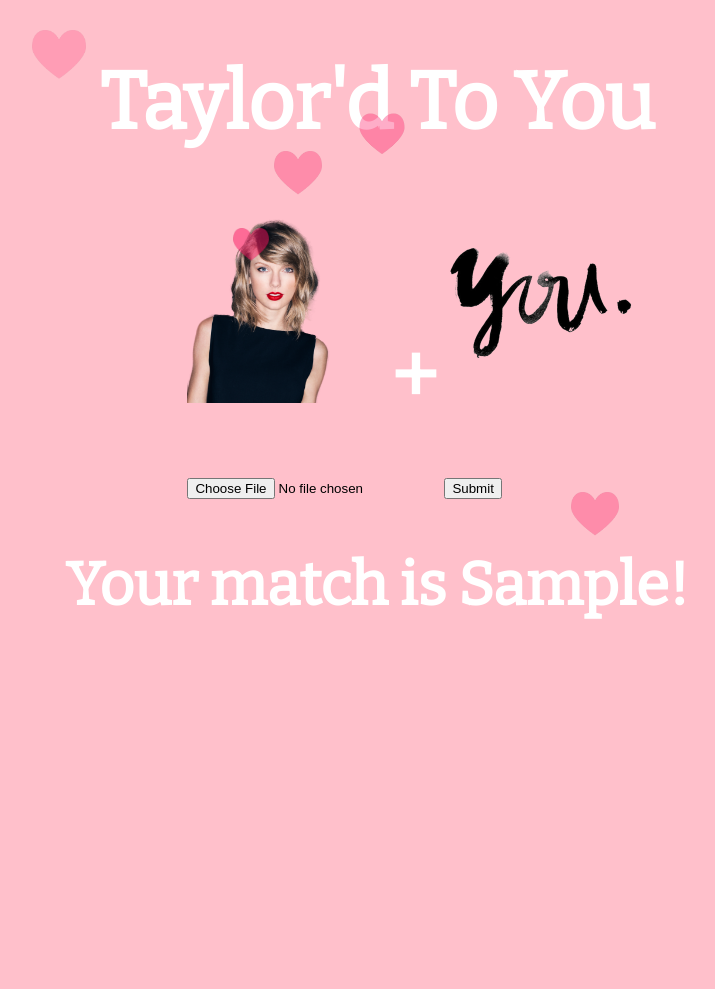
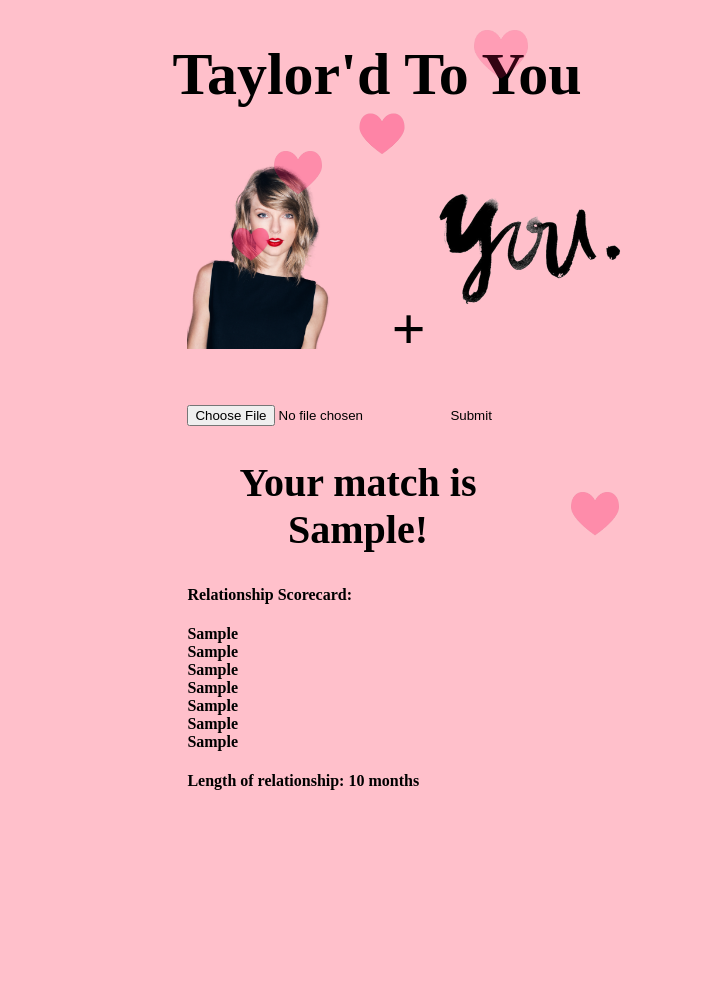
Before and after one commit to Rachel-S-Platt/TaylorSwift, a Flask app: template templates/index.html in a window 1280 px wide. Shown: the top 989 px of the page, without its empty margins (263-978 px from the left). After the commit the page ends 790 px from the top, so only its background shows below. Run offline with Flask 2, Linux system fonts and the light colour scheme; the template is opened without the code that fills it: most values are stand-ins (such as "Sample title", 1, 10 or a date in 2020); parts of the project's set-up code (start-up, migrations or seed data) failed here and were passed over.

Commit message:
no message

```diff
--- a/app.py
+++ b/app.py
@@ -84,17 +84,28 @@
 saver.restore(sess, SESS_PATH)
 
 def run_the_code(pass_x):
+
+
+
     array = sess.run(y_conv, feed_dict={x: pass_x, keep_prob: 1.0})
     array = array[0]
-    results = sorted(zip(array, BF_DIRECTORIES), reverse=True)[:3]
     mean = np.sum(np.absolute(array))
     max_val = np.max(array)
+    min_val = np.min(array)
+    if min_val < 0:
+        min_val = - min_val
+    print(array)
+    array = array + min_val
+    print(array)
+    array = array / np.sum(array)
+    print(array)
+    results = sorted(zip(array, BF_DIRECTORIES), reverse=True)[:8]
     # print(max_val)
-    print(results[0][1] + ": " + str(results[0][0] / mean))
-    print(results[1][1] + ": " + str(results[1][0] / mean))
-    print(results[2][1] + ": " + str(results[2][0] / mean))
 
-    return results
+#    print(results[1][1] + ": " + str(results[1][0]))
+#    print(results[2][1] + ": " + str(results[2][0]))
+
+    return (results)
 
 
 
@@ -110,6 +121,17 @@
     "John Mayer": 1,
     "Taylor Lautner": 5,
     "TomHiddleston": 4
+}
+
+length_map = {
+    "Calvinharris": 15,
+    "Conor Kennedy": 3,
+    "HarryStyles": 1,
+    "Jake Gyllenhaal": 2,
+    "Joe Jonas": 2,
+    "John Mayer": 2,
+    "Taylor Lautner": 4,
+    "TomHiddleston": 3
 }
 
 music_dir = './static/music'
@@ -128,7 +150,18 @@
     print(os.listdir(music_dir))
     song_to_play = -1
     music_files = [f for f in os.listdir(music_dir) if f.endswith('mp3')]
+    r1=""
+    r2=""
+    r3=""
+    r4=""
+    r5=""
+    r6=""
+    r7=""
+
+
+
     boyfriend_result = ""
+    length_of_rel=""
     print(music_files)
     if request.method == 'POST' and 'photo' in request.files:
         filename = photos.save(request.files['photo'])
@@ -142,11 +175,33 @@
         results = run_the_code(pass_x)
 
         boyfriend_result = results[0][1]
+        #print ("HELLOOOOOO"+ str(boyfriend_result))
+        #print(results[1][1] + ": " + str(results[1][0]))
+
+        r1=results[1][1] + ": " + str(results[1][0])
+        r2=results[2][1] + ": " + str(results[2][0])
+        r3=results[3][1] + ": " + str(results[3][0])
+        r4=results[4][1] + ": " + str(results[4][0])
+        r5=results[5][1] + ": " + str(results[5][0])
+        r6=results[6][1] + ": " + str(results[6][0])
+        r7=results[7][1] + ": " + str(results[7][0])
+
+        print (results)
+
+        #print("LENGTH" + str(length_map[results[0][1]]))
+        #print("HEYSFSL" + str(results[0][0]))
+
+        length_of_rel= str(length_map[results[0][1]]*results[0][0]+length_map[results[1][1]]*results[1][0]+ length_map[results[2][1]]*results[2][0] + length_map[results[3][1]]*results[3][0] + length_map[results[4][1]]*results[4][0] + length_map[results[5][1]]*results[5][0] + length_map[results[6][1]]*results[6][0])
+
+        #length_of_rel= str(length_map[results[0][2]]*results[2][0])
+
+        #print ("HEEYYEYYYYY"+length_of_rel)
+
         song_to_play = song_map[boyfriend_result]
         print(results)
 
         # return filename
-    return render_template('index.html', boyfriend_result=boyfriend_result, song_to_play=song_to_play)
+    return render_template('index.html', boyfriend_result=boyfriend_result, song_to_play=song_to_play, r1=r1, r2=r2, r3=r3, r4=r4, r5=r5, r6=r6, r7=r7, length_of_rel=length_of_rel)
 
 @app.route('/<string:page_name>/')
 def render_static(page_name):
--- a/static/styles.css
+++ b/static/styles.css
@@ -3,16 +3,16 @@
 }
 
 h1 {
-  font-family: 'Bitter', serif;
-  font-size: 80px;
-  color: white;
+  font-family: 'Satisfaction', serif;
+  font-size: 60px;
+  color: black;
   text-align: center;
 }
 
 h2{
-  font-family: 'Bitter', serif;
-  font-size: 60px;
-  color: white;
+  font-family: 'Satisfaction', serif;
+  font-size: 40px;
+  color: black;
   text-align: center;
 }
 
@@ -37,7 +37,7 @@
 body,
 #hearts { height: 100%;
 }
-body { overflow: hidden }
+
 #hearts { padding: 100px 0 }
 .heart {
     width: 60px;
@@ -79,6 +79,25 @@
    margin-left: 35%;
 }
 
+
+input[type="submit"]
+
+{
+ border: 0;
+ background: none;
+ box-shadow: none;
+ border-radius: 0px;
+}
+
+
+input[type="file"]
+
+{
+ border: 0;
+ background: none;
+ box-shadow: none;
+ border-radius: 0px;
+}
 
 @keyframes loop-img {
     0% { background-image: url(IntroIMG/calvin.png); }
--- a/templates/index.html
+++ b/templates/index.html
@@ -22,10 +22,14 @@
       <form method=POST enctype=multipart/form-data action="{{ url_for('upload') }}">
       <input type=file name=photo>
       <input type="submit">
-    </div>
+        </form>
     {% if boyfriend_result != "" %}
       <h2>Your match is {{ boyfriend_result }}!</h2>
     {% endif %}
+    <h4>Relationship Scorecard:</h4>
+     <h4>{{r1}}<br>{{r2}}<br>{{r3}}<br>{{r4}}<br>{{r5}}<br>{{r6}}<br>{{r7}}<br></h4>
+
+    <h4> Length of relationship: {{length_of_rel}} months</h4>
     <div id="hearts">
         <div class="heart x1"></div>
         <div class="heart x2"></div>
@@ -33,7 +37,7 @@
         <div class="heart x4"></div>
         <div class="heart x5"></div>
 </div>
-
+    </div>
 
 
 
```
Also changed, not shown: CropFace.py (+4 -4 lines), CustomImage.py (+32 -15 lines), Test.jpg, 2 other files.
